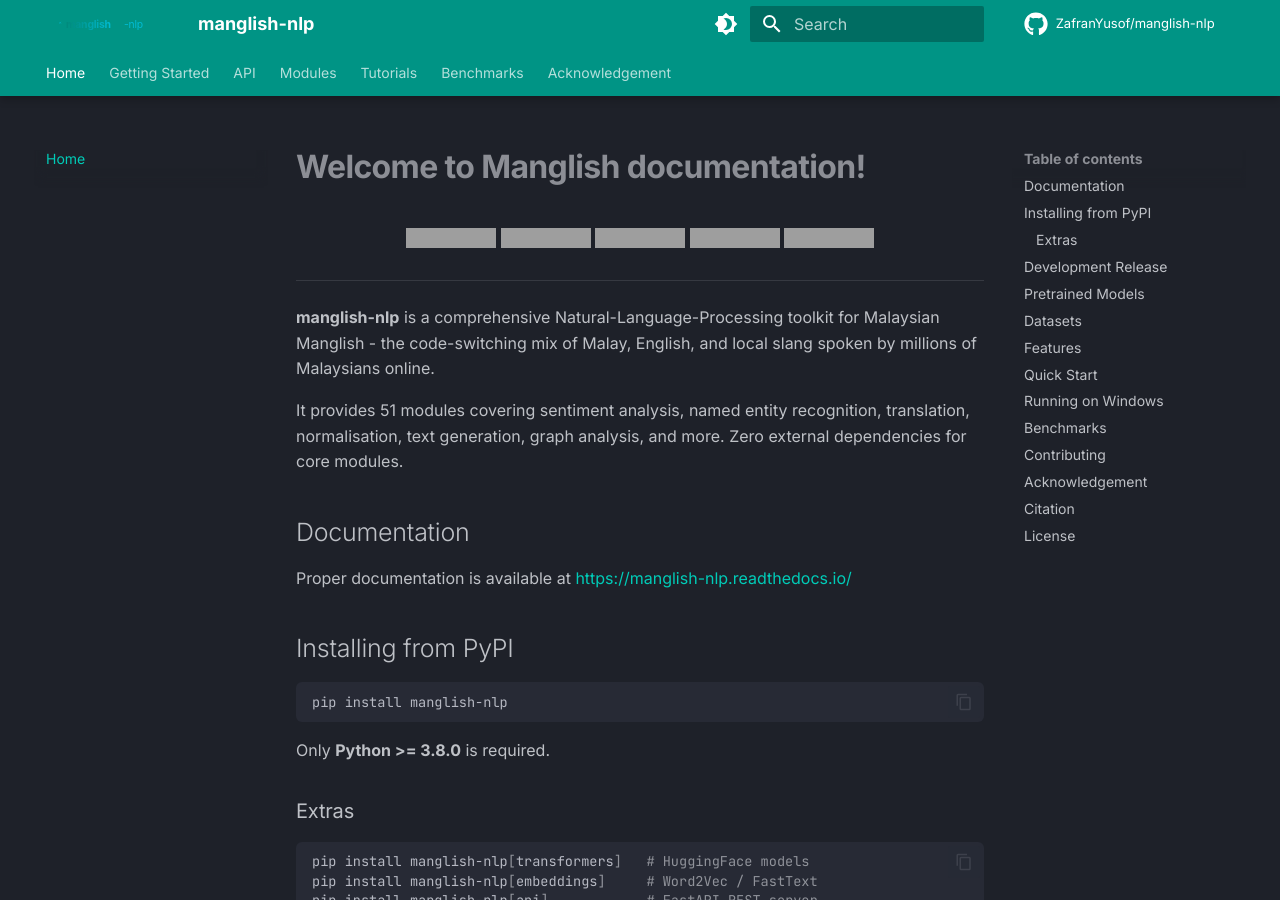
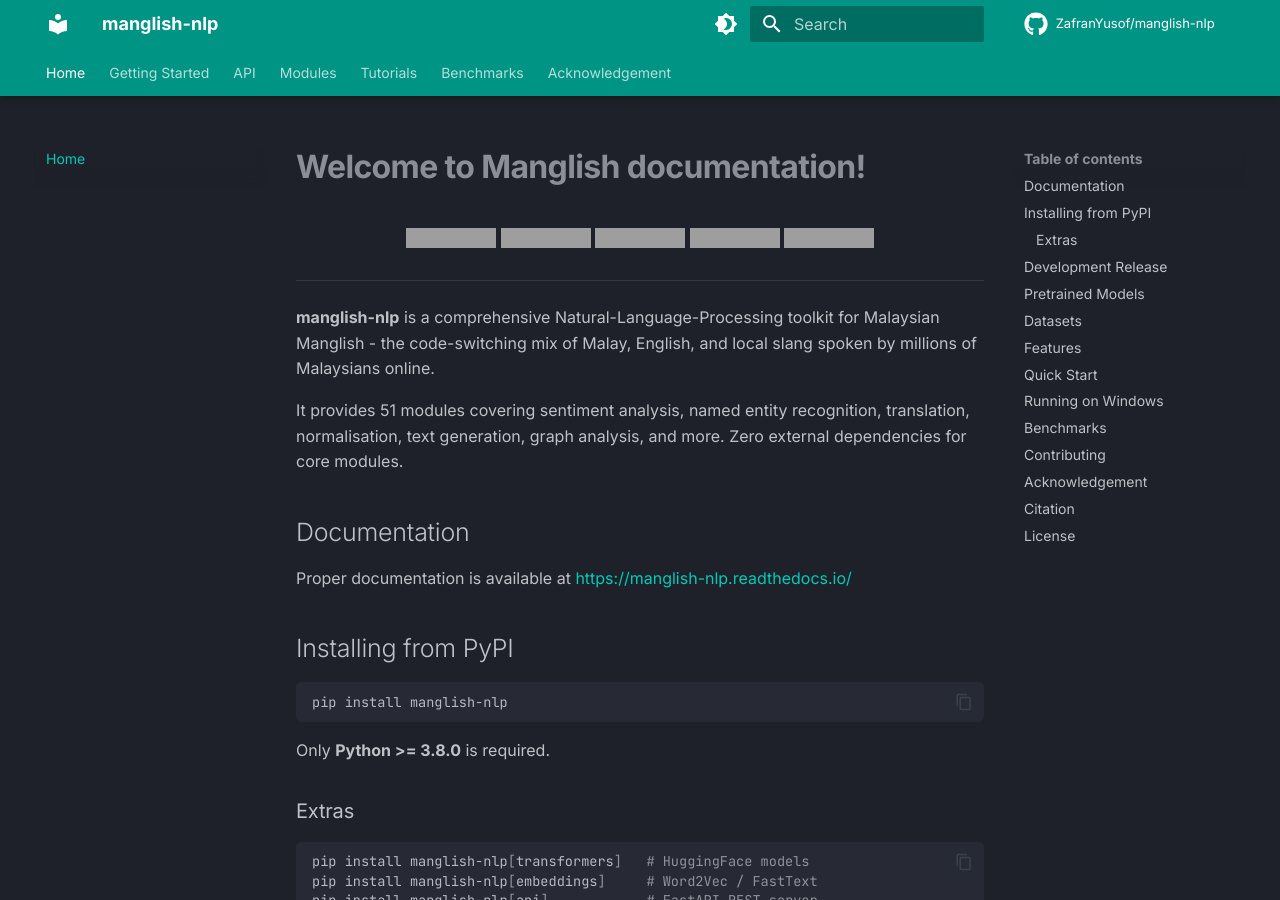
Before and after one commit to ZafranYusof/malaysia-manglish-nlp, an MkDocs documentation site: the page built from docs/index.md, in a window 1280 px wide and 900 px high. Built offline with MkDocs 1.6.1 and Material for MkDocs 9.7.7, drawn with Linux system fonts in a browser that asks for light colours; comment, search, counter and statistics services are not loaded; grey boxes are pictures that could not be loaded.

Commit message:
docs: remove logo from sidebar

```diff
--- a/mkdocs.yml
+++ b/mkdocs.yml
@@ -7,7 +7,6 @@
 
 theme:
   name: material
-  logo: assets/logo.svg
   palette:
     - scheme: slate
       primary: teal
```
